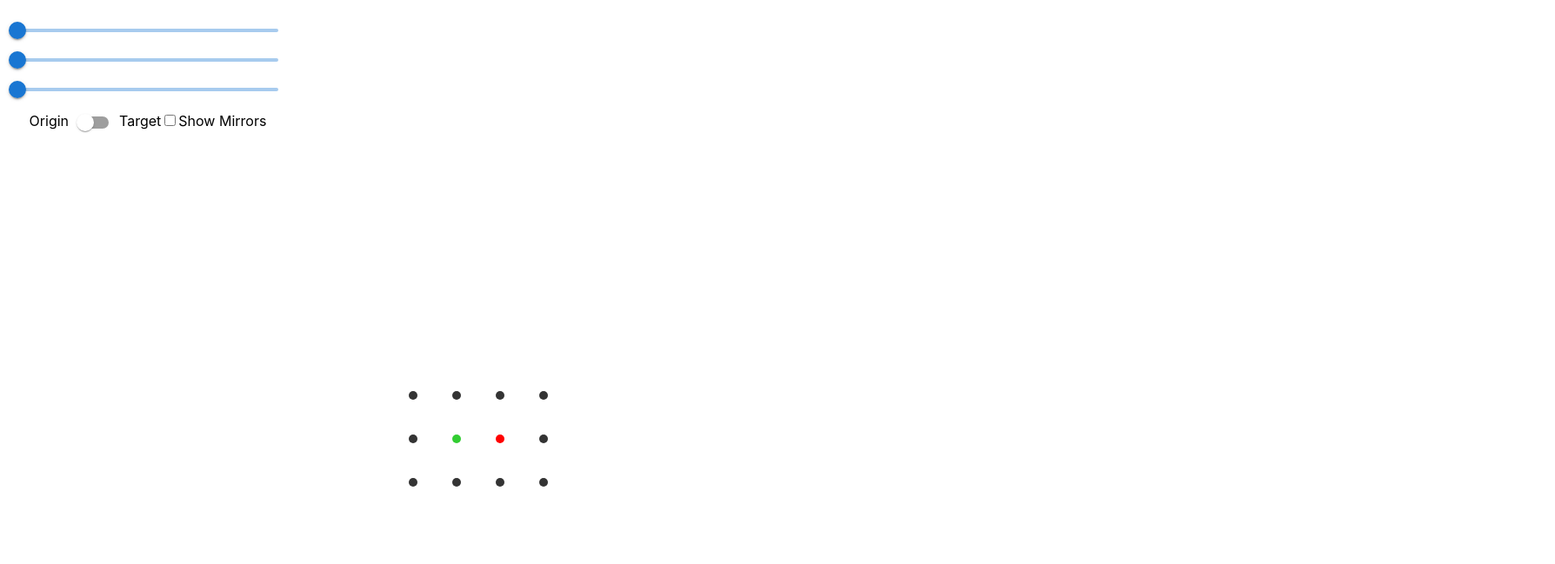
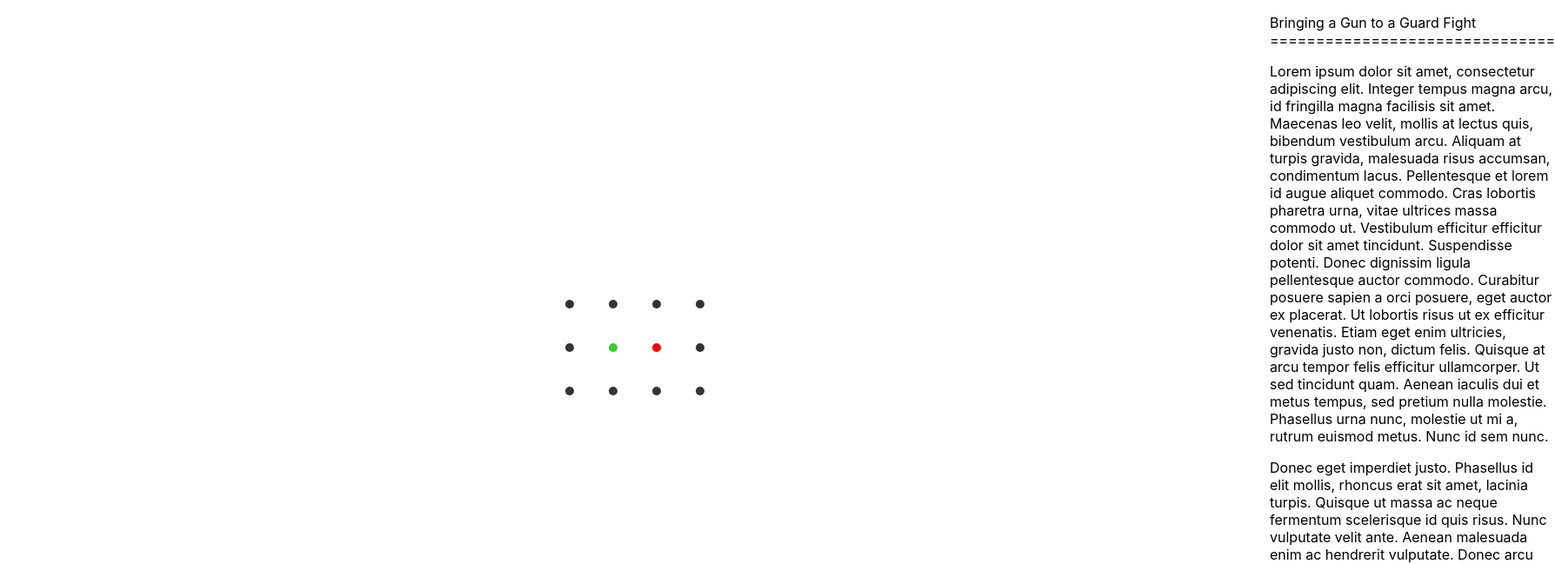
Before and after one commit to ElisabethJoan/laser-room-visualiser, a React (Create React App) app: page / in a window 1280 px wide. Shown: the top 649 px of the page at 87% size, 1788 px wide, since content can reach past the window. Built offline with nearby package versions, Linux system fonts and the light colour scheme.

Commit message:
force grid to be centered and added placeholder blog text

```diff
--- a/src/App.css
+++ b/src/App.css
@@ -1,10 +1,16 @@
 .App {
   text-align: center;
+  display: grid;
+  grid-template-columns: repeat(2, 1fr);
+}
+
+.Description {
+  text-align: left;
 }
 
 .Interface {
-  margin-top: 20px;
+  margin-top: -20px;
   margin-left: 20px;
   width: 300px;
-  height: 130px;
+  height: 150px;
 }
--- a/src/App.js
+++ b/src/App.js
@@ -51,11 +51,11 @@ function App() {
 
   const changeNode = (row, col) => {
     const middle = dimensionMirrors[0].length >> 1;
-    const x = col - dimensionMirrors[0][middle - 1]
-    const y = row - dimensionMirrors[1][middle - 1]
+    const x = col - dimensionMirrors[0][middle - 1];
+    const y = row - dimensionMirrors[1][middle - 1];
     if (!moveOrigin) {
       setOrigin([x, y]);
-      setOffsetOffset([(x - 1) * 50, (y - 1) * 50])
+      setOffsetOffset([(x - 1) * 50, (y - 1) * 50]);
     } else {
       setTarget([x, y]);
     }
@@ -63,6 +63,33 @@ function App() {
 
   return (
     <div className="App">
+      <div className="Wrapper">
+        <Grid
+          myMirrors={originOffsetMirrors}
+          guardMirrors={targetOffsetMirrors}
+          dimensions={dimensionMirrors}
+          checked={checked}
+          forwardedCallback={callback}
+          function={changeNode}
+        />
+        <LaserVisualiser
+          straight={lines}
+          reflections={reflections}
+          checked={checked}
+          topOffset={offsetTop + 5 - offsetOffset[1]}
+          leftOffset={offsetLeft + 5 - offsetOffset[0]}
+        />
+      </div>
+      <div className="Description">
+        <p>
+Bringing a Gun to a Guard Fight
+===============================
+        </p><p>
+Lorem ipsum dolor sit amet, consectetur adipiscing elit. Integer tempus magna arcu, id fringilla magna facilisis sit amet. Maecenas leo velit, mollis at lectus quis, bibendum vestibulum arcu. Aliquam at turpis gravida, malesuada risus accumsan, condimentum lacus. Pellentesque et lorem id augue aliquet commodo. Cras lobortis pharetra urna, vitae ultrices massa commodo ut. Vestibulum efficitur efficitur dolor sit amet tincidunt. Suspendisse potenti. Donec dignissim ligula pellentesque auctor commodo. Curabitur posuere sapien a orci posuere, eget auctor ex placerat. Ut lobortis risus ut ex efficitur venenatis. Etiam eget enim ultricies, gravida justo non, dictum felis. Quisque at arcu tempor felis efficitur ullamcorper. Ut sed tincidunt quam. Aenean iaculis dui et metus tempus, sed pretium nulla molestie. Phasellus urna nunc, molestie ut mi a, rutrum euismod metus. Nunc id sem nunc.
+        </p><p>
+Donec eget imperdiet justo. Phasellus id elit mollis, rhoncus erat sit amet, lacinia turpis. Quisque ut massa ac neque fermentum scelerisque id quis risus. Nunc vulputate velit ante. Aenean malesuada enim ac hendrerit vulputate. Donec arcu justo, mattis a erat vitae, fringilla accumsan sapien. Aenean mattis elit justo, sit amet euismod lorem egestas et. Vestibulum ante ipsum primis in faucibus orci luctus et ultrices posuere cubilia curae; Donec aliquet at quam sit amet interdum. Aenean lobortis convallis sodales. Maecenas maximus felis sed consectetur semper. Ut mollis metus quis magna feugiat dignissim. Suspendisse tincidunt elit eget est egestas dapibus. Praesent eget maximus neque, vitae posuere sapien. In varius pellentesque purus et volutpat. Duis in maximus felis.
+        </p>
+      </div>
       <div className="Interface">
         <Slider
           min={2}
@@ -110,21 +137,6 @@ function App() {
           Show Mirrors
         </label>
       </div>
-      <Grid
-        myMirrors={originOffsetMirrors}
-        guardMirrors={targetOffsetMirrors}
-        dimensions={dimensionMirrors}
-        checked={checked}
-        forwardedCallback={callback}
-        function={changeNode}
-      />
-      <LaserVisualiser
-        straight={lines}
-        reflections={reflections}
-        checked={checked}
-        topOffset={offsetTop + 5 - offsetOffset[1]}
-        leftOffset={offsetLeft + 5 - offsetOffset[0]}
-      />
     </div>
   );
 }
--- a/src/Dot/Dot.css
+++ b/src/Dot/Dot.css
@@ -16,8 +16,8 @@
 }
 
 .blank {
-  margin: 0px 0px 0px 0px;
-  padding: 0px 20px 40px 20px;
+  margin: -20px 0px 0px 0px;
+  padding: 20px 20px 40px 20px;
   background-color: transparent;
 }
 
--- a/src/Grid/Grid.css
+++ b/src/Grid/Grid.css
@@ -1,5 +1,10 @@
 .grid {
   display: grid;
   grid-auto-flow: column;
-  justify-content: start;
+  justify-content: center;
+  align-content: center;
+  width: 1460px;
+  height: 800px;
+  overflow: hidden;
+  margin-top: 20px;
 }
--- a/src/Grid/Grid.jsx
+++ b/src/Grid/Grid.jsx
@@ -28,7 +28,6 @@ export default class Grid extends Component {
     const { grid } = this.state;
 
     return (
-      <div className="wrapper">
       <div className="grid">
         {grid.map((row, rowIdx) => {
           return (
@@ -68,7 +67,6 @@ export default class Grid extends Component {
             </div>
           );
         })}
-          </div>
       </div>
     );
   }
```
Lines whose indentation alone changed are shown as unchanged.
